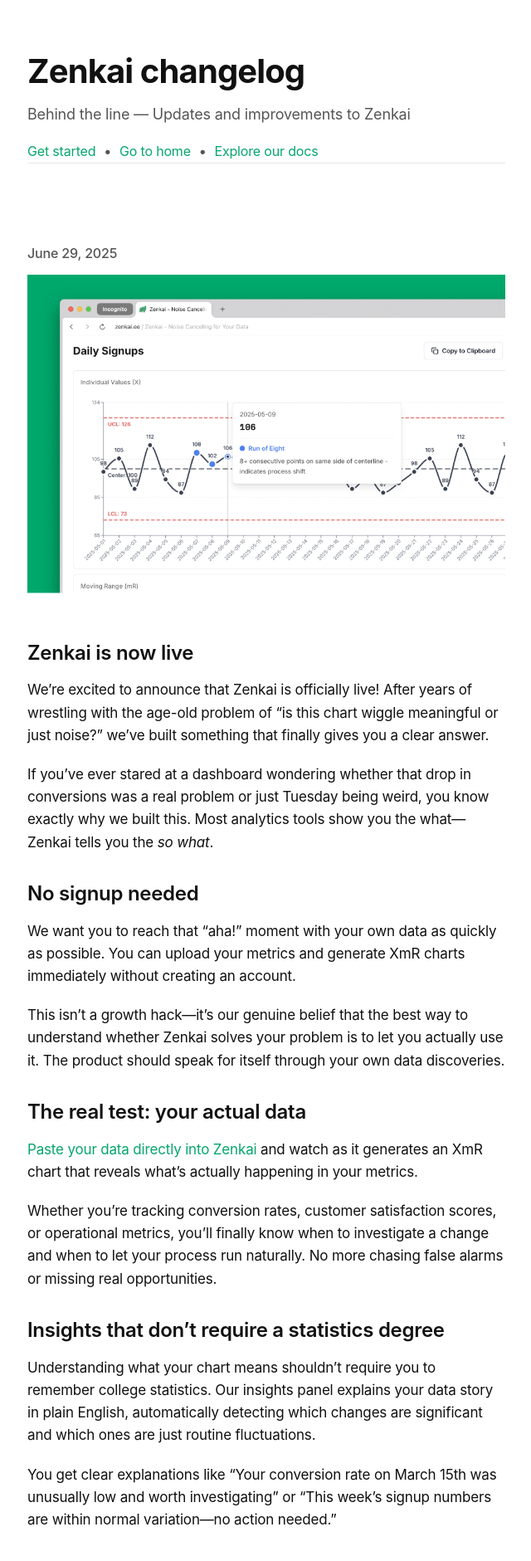
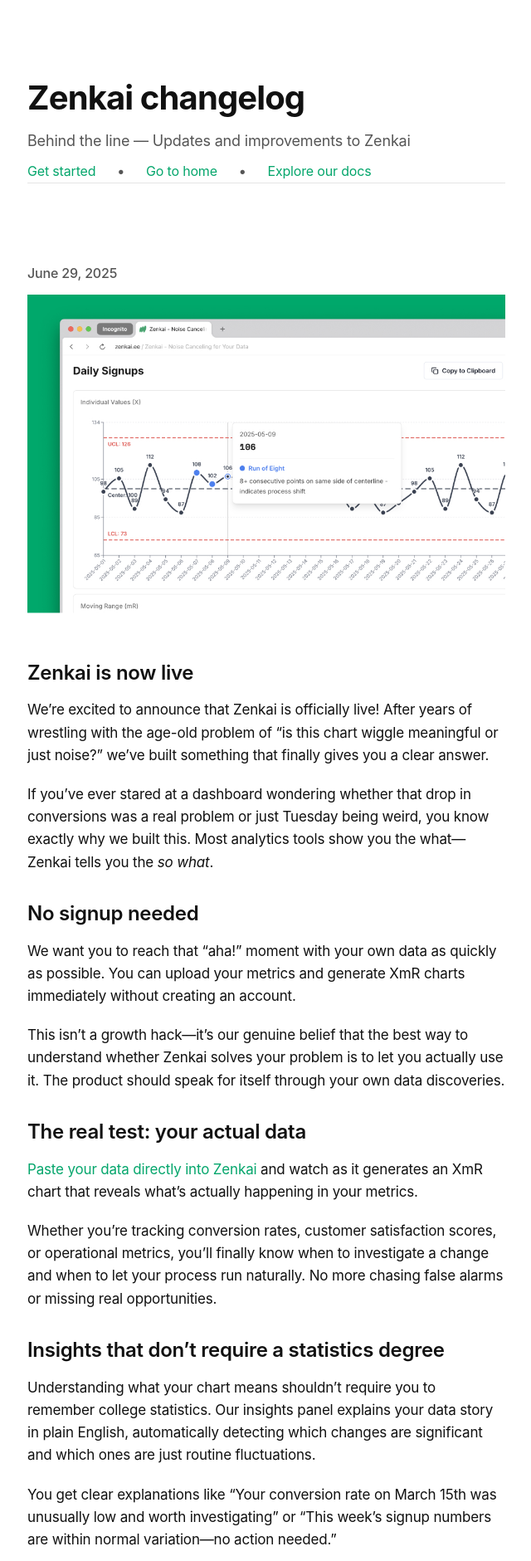
Before and after one commit to mikklemberg/zenkai-changelog, a Jekyll site: the page built from index.html, in a window 1280 px wide. Shown: the top 1881 px of the page at 83% size, without its empty margins (319-959 px from the left). Built offline with Jekyll 4.4.1, drawn with Linux system fonts in a browser that asks for light colours; the list of posts is cut into pages by our own code.

Commit message:
Update main.css

```diff
--- a/assets/css/main.css
+++ b/assets/css/main.css
@@ -62,7 +62,7 @@
 /* Header Styles */
 header {
     background: var(--color-background);
-    padding: 4rem 0 3rem 0;
+    padding: 6rem 0 3rem 0;
 }
 
 .header-content {
@@ -88,7 +88,7 @@
     color: var(--color-text-secondary);
     line-height: var(--leading-prose);
     letter-spacing: var(--tracking-prose);
-    margin-bottom: 1rem;
+    margin-bottom: 0.5rem;
 }
 
 .header-links {
@@ -114,7 +114,7 @@
 }
 .separator {
     color: var(--color-text-secondary);
-    margin: 0 0.5rem;
+    margin: 0 1.5rem;
     flex-shrink: 0;
     font-weight: 400; /* Ensure consistency */
 }
@@ -451,7 +451,7 @@
     }
 
     .separator {
-        margin: 0 0.25rem;
+        margin: 0 0.75rem;
     }
 }
 
```
